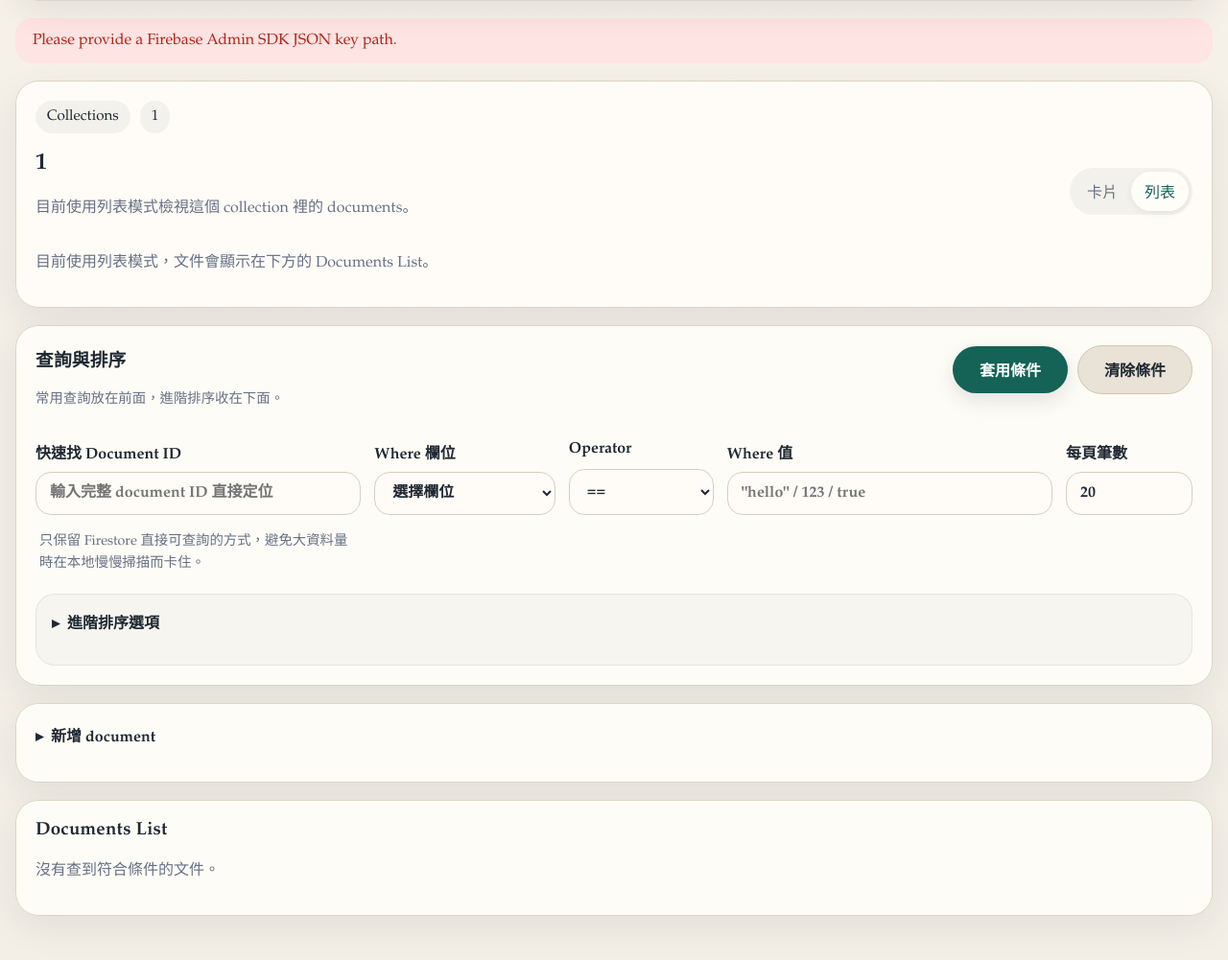
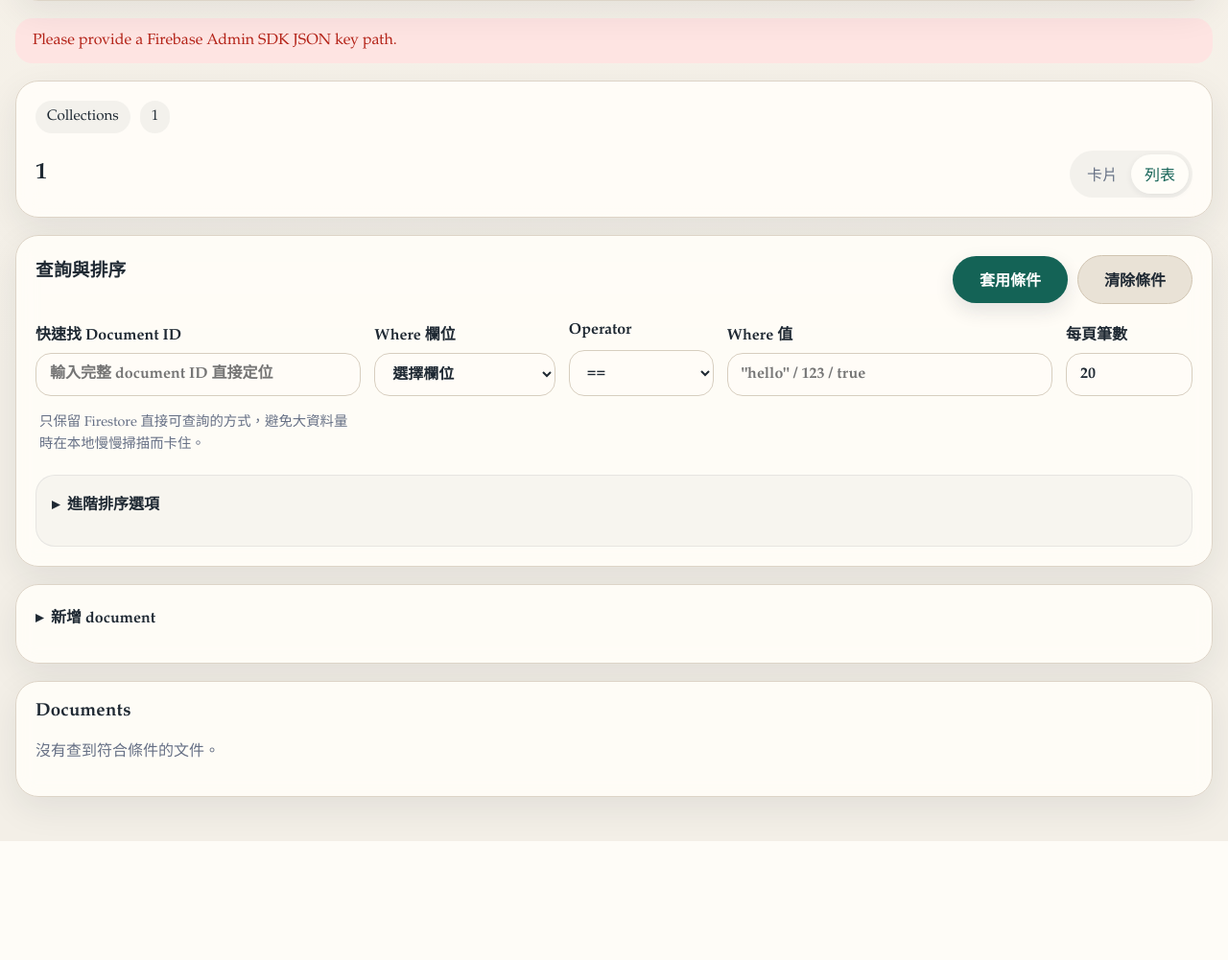
Before and after one commit to happylittle7/FireMyAdmin, a FastAPI app: page /collections/1 in a window 1280 px wide. Shown: the part 407-1408 px from the top of the page at 96% size. After the commit the page ends 1284 px from the top, so only its background shows below. Run offline with FastAPI, Linux system fonts and the light colour scheme; some libraries are stand-ins or nearby versions.

Commit message:
feat: remove redundant messages from collection and document views for cleaner UI

```diff
--- a/app/templates/collection.html
+++ b/app/templates/collection.html
@@ -11,13 +11,6 @@
   <div class="section-header">
     <div>
       <h2>{{ current_collection }}</h2>
-      <p class="muted">
-        {% if view_mode == 'table' %}
-        目前使用列表模式檢視這個 collection 裡的 documents。
-        {% else %}
-        像點資料夾一樣瀏覽這個 collection 裡的 documents。
-        {% endif %}
-      </p>
     </div>
     <div class="header-actions">
       <div class="view-switch" aria-label="Display mode">
@@ -47,8 +40,6 @@
     {% else %}
     <p class="muted">目前沒有可顯示的 documents，或這個 collection 目前是空的。</p>
     {% endif %}
-  {% else %}
-  <p class="muted">目前使用列表模式，文件會顯示在下方的 Documents List。</p>
   {% endif %}
 </section>
 
@@ -60,7 +51,6 @@
     <div class="query-panel-head">
       <div>
         <h3>查詢與排序</h3>
-        <p class="muted small">常用查詢放在前面，進階排序收在下面。</p>
       </div>
       <div class="query-actions">
         <button type="submit">套用條件</button>
@@ -161,7 +151,7 @@
 </section>
 
 <section class="panel">
-  <h3>Documents {{ "List" if view_mode == "table" else "Cards" }}</h3>
+  <h3>Documents</h3>
   {% if documents and view_mode == "table" %}
   <div class="table-wrap">
     <table>
@@ -223,8 +213,6 @@
   {% endif %}
   {% elif not documents %}
   <p class="muted">沒有查到符合條件的文件。</p>
-  {% else %}
-  <p class="muted">目前是卡片模式，可用上方切換成列表模式。</p>
   {% endif %}
 </section>
 {% endblock %}
--- a/app/templates/document.html
+++ b/app/templates/document.html
@@ -37,7 +37,6 @@
       <div class="explorer-icon folder"></div>
       <div class="explorer-body">
         <strong>{{ collection }}</strong>
-        <span class="muted small">打開這個 subcollection</span>
       </div>
     </a>
     {% endfor %}
```
